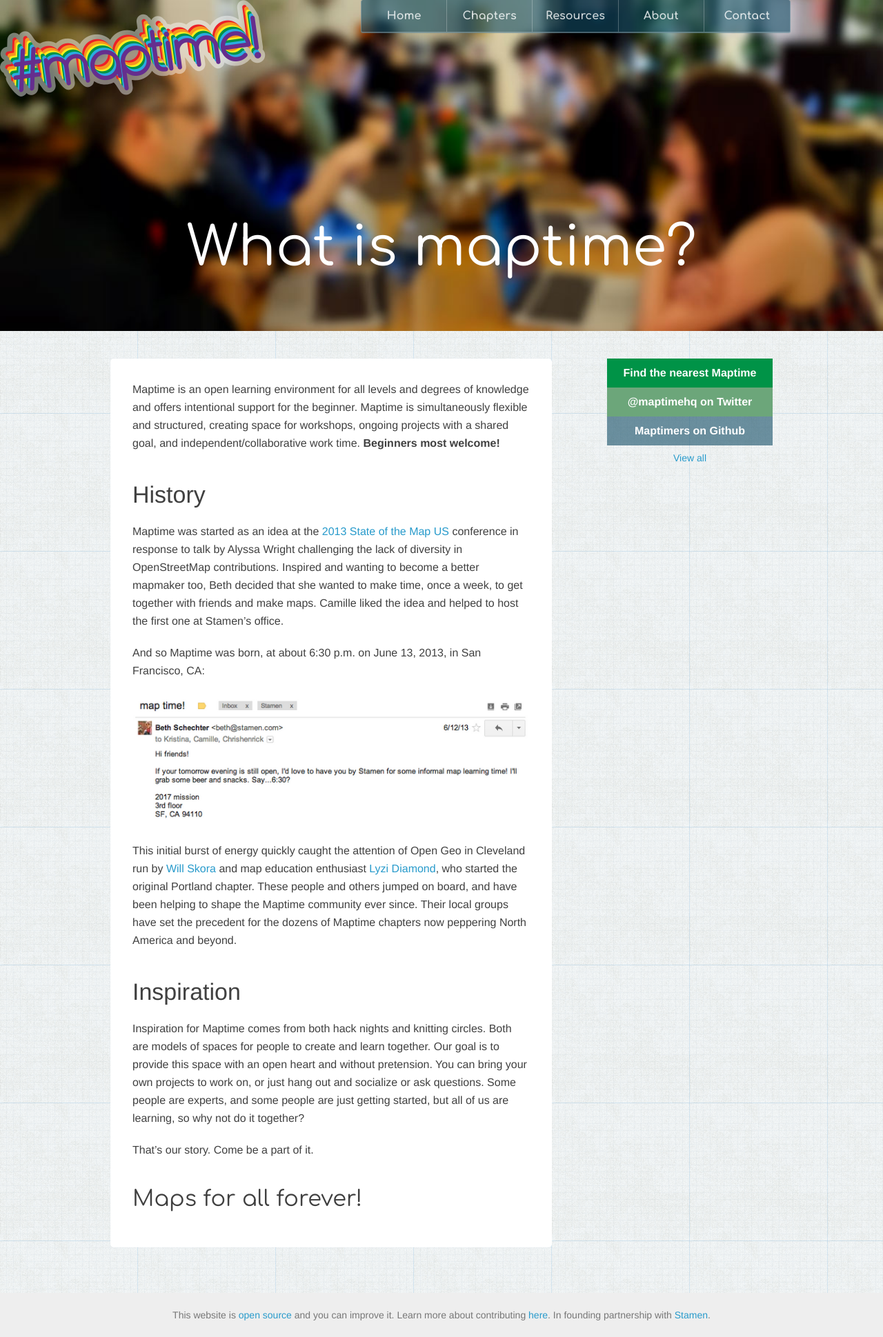
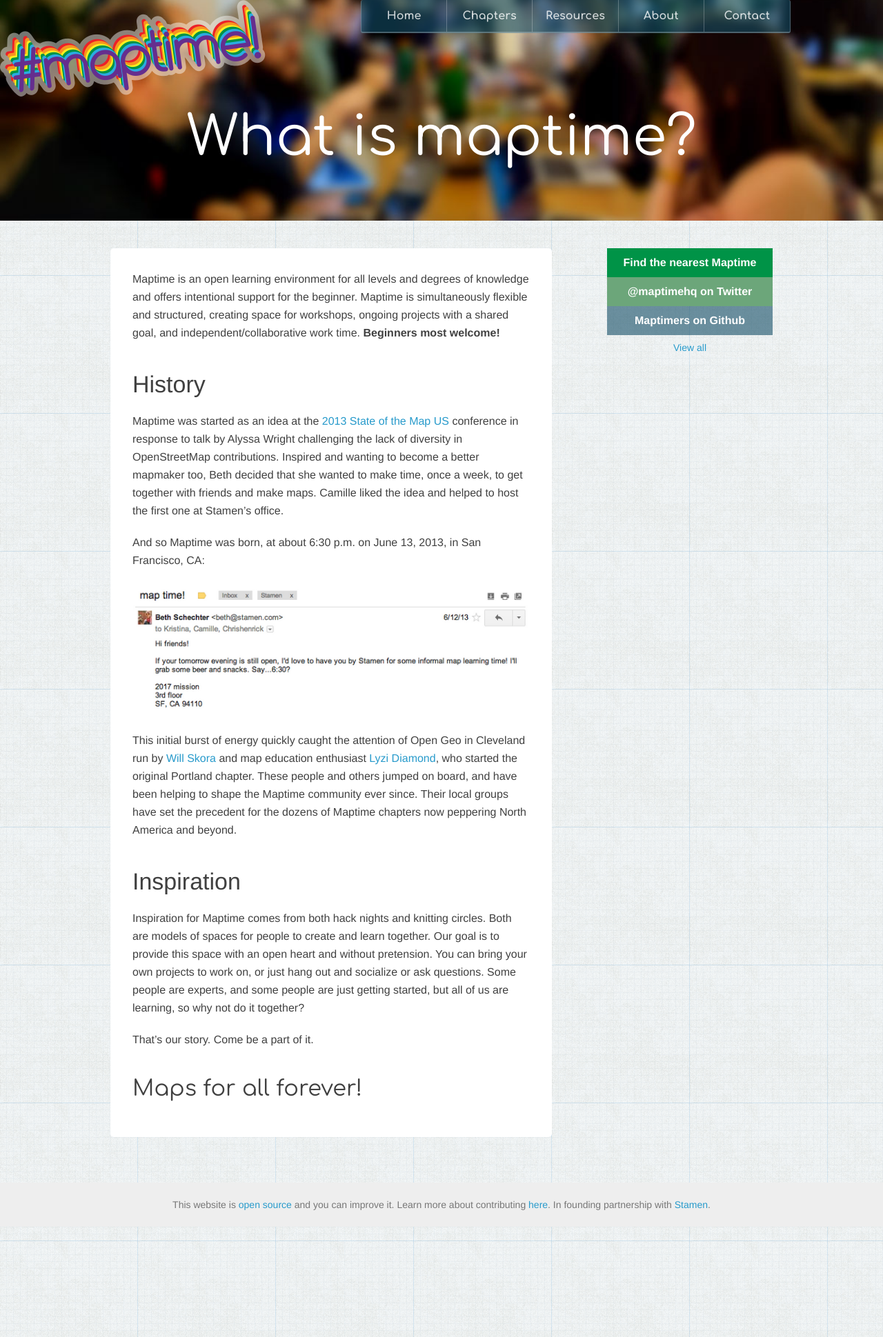
Before and after one commit to maptime/maptime.github.io, a Jekyll site: the page built from about/index.html, in a window 1280 px wide. Shown: the whole page at 69% size. Built offline with Jekyll 4.4.1, drawn with Linux system fonts in a browser that asks for light colours.

Commit message:
rems row space

```diff
--- a/_includes/header.html
+++ b/_includes/header.html
@@ -21,7 +21,7 @@
 	</div>
 {% when 'About' %}
 	<div class='center'>
-	  <div class='row12'>
+	  <div class='row8'>
 	    <div class='pin-bottom space-bottom4'>
 	      <h1>What is maptime?</h1>
 	      <h3 class='col8 margin2'></h3>
```
